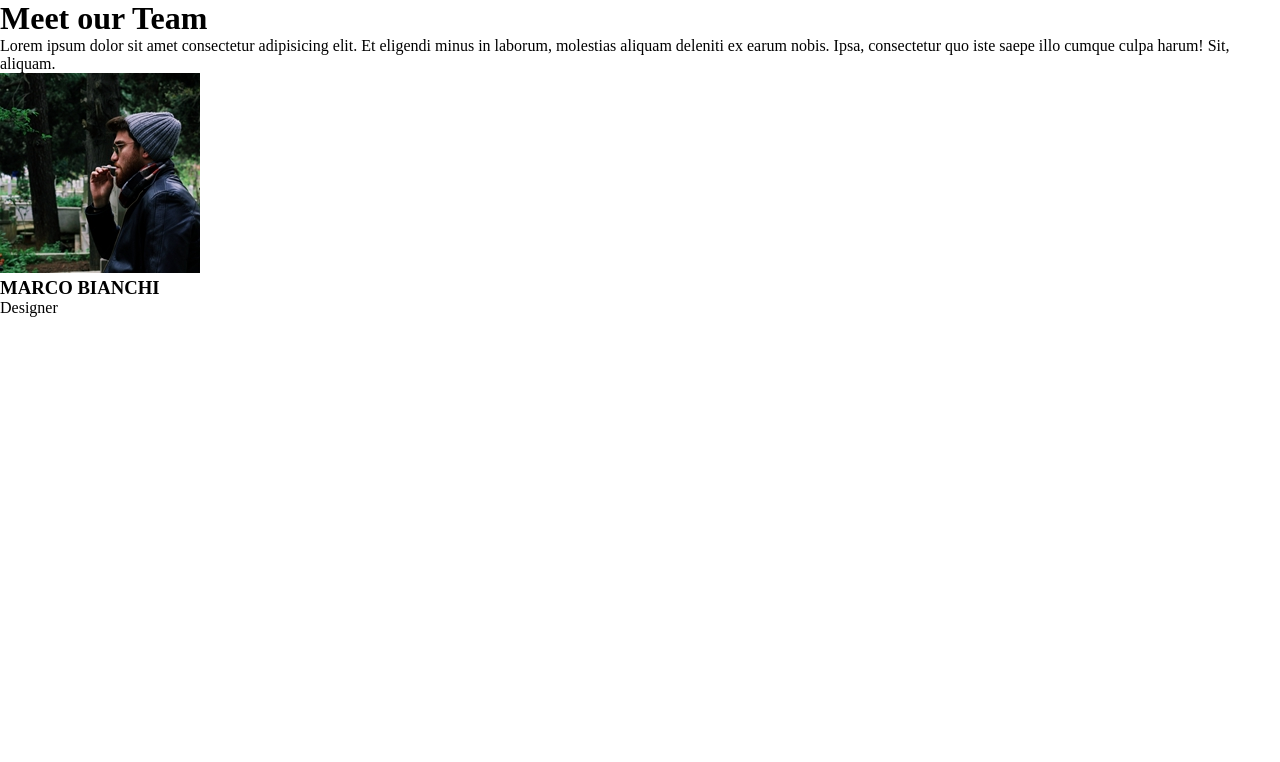
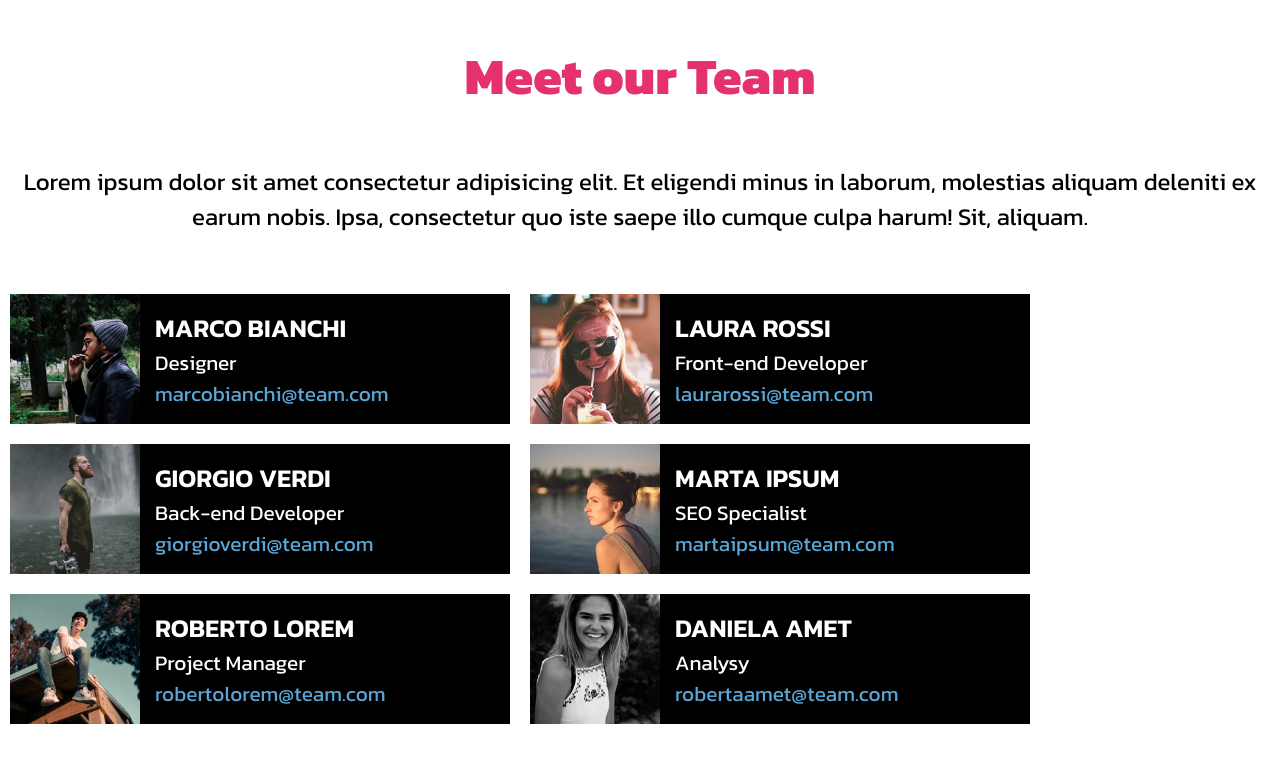
Before and after one commit to MatteoLucerni/html-css-float-cards-fixedwithflexbox, a plain HTML site: page index.html in a window 1280 px wide. Drawn offline with Linux system fonts and the light colour scheme.

Commit message:
finished

```diff
--- a/css/style.css
+++ b/css/style.css
@@ -2,4 +2,75 @@
     margin: 0;
     padding: 0;
     box-sizing: border-box;
+    font-family: 'Fredoka', sans-serif;
+    font-family: 'Kanit', sans-serif;
 }
+
+:root{
+    --pink: #E53170;
+    --link: #5AA6D6
+}
+
+.container{
+    max-width: 1560px;
+    margin: 3% auto;
+}
+
+h1{
+    font-size: 3.2rem;
+    font-weight: 700;
+    color: var(--pink);
+}
+
+p{
+    font-size: 1.5rem;
+}
+
+h3{
+    font-size: 1.6rem;
+    font-weight: 600;
+}
+
+a{
+    color: var(--link);
+    text-decoration: none;
+    font-size: 1.3rem;
+}
+
+img{
+    height: 100%;
+}
+
+.card-container{
+    display: flex;
+    flex-wrap: wrap;
+}
+
+.card-job{
+    font-size: 1.3rem;
+}
+
+.card{
+    height: 130px;
+    width: 500px;
+    margin: 10px;
+    background-color: black;
+    color: white;
+    display: flex;
+    align-items: center;
+    flex-shrink: 0;
+}
+
+.card-info{
+    margin-left: 15px;
+}
+
+/* Utils */
+
+.text-center{
+    text-align: center;
+}
+
+.margin-bot-50{
+    margin-bottom: 50px;
+}
--- a/index.html
+++ b/index.html
@@ -5,16 +5,19 @@
     <meta http-equiv="X-UA-Compatible" content="IE=edge">
     <meta name="viewport" content="width=device-width, initial-scale=1.0">
     <link rel="stylesheet" href="css/style.css">
+    <link rel="preconnect" href="https://fonts.googleapis.com">
+    <link rel="preconnect" href="https://fonts.gstatic.com" crossorigin>
+    <link href="https://fonts.googleapis.com/css2?family=Fredoka:wght@300;400;500;600;700&family=Kanit:ital,wght@0,300;0,400;0,500;0,600;0,800;1,300;1,400;1,500;1,600;1,800&display=swap" rel="stylesheet">
     <title>Flex Cards</title>
 </head>
 <body>
     <div class="container">
-        <header>
-            <h1>Meet our Team</h1>
-            <p>Lorem ipsum dolor sit amet consectetur adipisicing elit. Et eligendi minus in laborum, molestias aliquam deleniti ex earum nobis. Ipsa, consectetur quo iste saepe illo cumque culpa harum! Sit, aliquam.</p>
+        <header class="text-center">
+            <h1 class="margin-bot-50">Meet our Team</h1>
+            <p class="margin-bot-50">Lorem ipsum dolor sit amet consectetur adipisicing elit. Et eligendi minus in laborum, molestias aliquam deleniti ex earum nobis. Ipsa, consectetur quo iste saepe illo cumque culpa harum! Sit, aliquam.</p>
         </header>
         <main>
-            <div class="main-container">
+            <div class="card-container">
                 <div class="card">
                     <img class="card-img" src="img/male1.png" alt="Mario Bianchi">
                     <div class="card-info">
@@ -24,7 +27,72 @@
                         <div class="card-job">
                             Designer
                         </div>
-                        <a href="mailto:marcobianchi@team.com"></a>
+                        <a href="mailto:marcobianchi@team.com">marcobianchi@team.com</a>
+                    </div>
+                </div>
+
+                <div class="card">
+                    <img class="card-img" src="img/female1.png" alt="Laura Rossi">
+                    <div class="card-info">
+                        <h3>
+                            LAURA ROSSI
+                        </h3>
+                        <div class="card-job">
+                            Front-end Developer
+                        </div>
+                        <a href="mailto:laurarossi@team.com">laurarossi@team.com</a>
+                    </div>
+                </div>
+
+                <div class="card">
+                    <img class="card-img" src="img/male2.png" alt="Giorgio Verdi">
+                    <div class="card-info">
+                        <h3>
+                            GIORGIO VERDI
+                        </h3>
+                        <div class="card-job">
+                            Back-end Developer
+                        </div>
+                        <a href="mailto:giorgioverdi@team.com">giorgioverdi@team.com</a>
+                    </div>
+                </div>
+
+                <div class="card">
+                    <img class="card-img" src="img/female2.png" alt="Mario Bianchi">
+                    <div class="card-info">
+                        <h3>
+                            MARTA IPSUM
+                        </h3>
+                        <div class="card-job">
+                            SEO Specialist
+                        </div>
+                        <a href="mailto:martaipsum@team.com">martaipsum@team.com</a>
+                    </div>
+                </div>
+
+                <div class="card">
+                    <img class="card-img" src="img/male3.png" alt="Roberto Lorem">
+                    <div class="card-info">
+                        <h3>
+                            ROBERTO LOREM
+                        </h3>
+                        <div class="card-job">
+                            Project Manager
+                        </div>
+                        <a href="mailto:robertolorem@team.com">robertolorem@team.com</a>
+                    </div>
+                </div>
+
+                <div class="card">
+                    <img class="card-img" src="img/female3.png" alt="Mario Bianchi">
+                    <div class="card-info">
+                        <h3>
+                            DANIELA AMET
+                        </h3>
+                        <div class="card-job">
+                            Analysy
+                        </div>
+                        <a href="mailto:robertaamet@team.com">robertaamet@team.com</a>
                     </div>
                 </div>
             </div>
```
